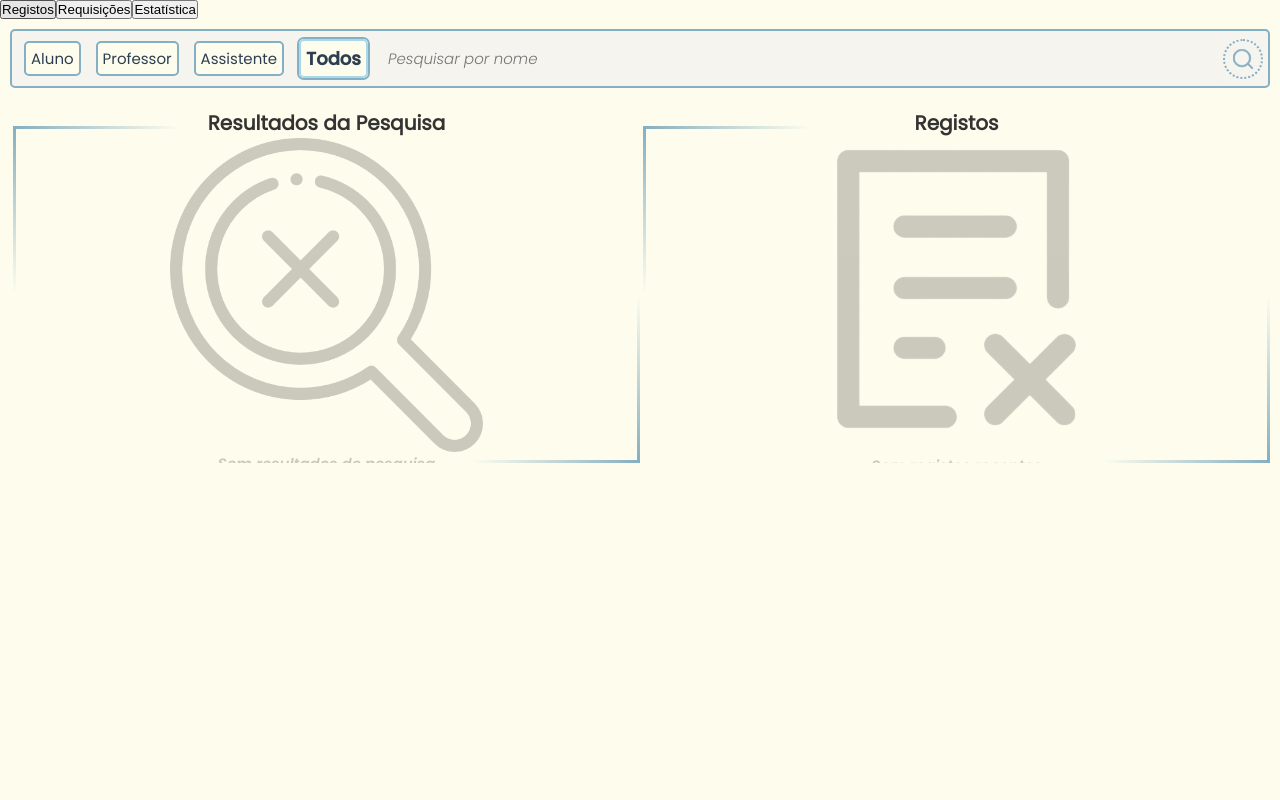
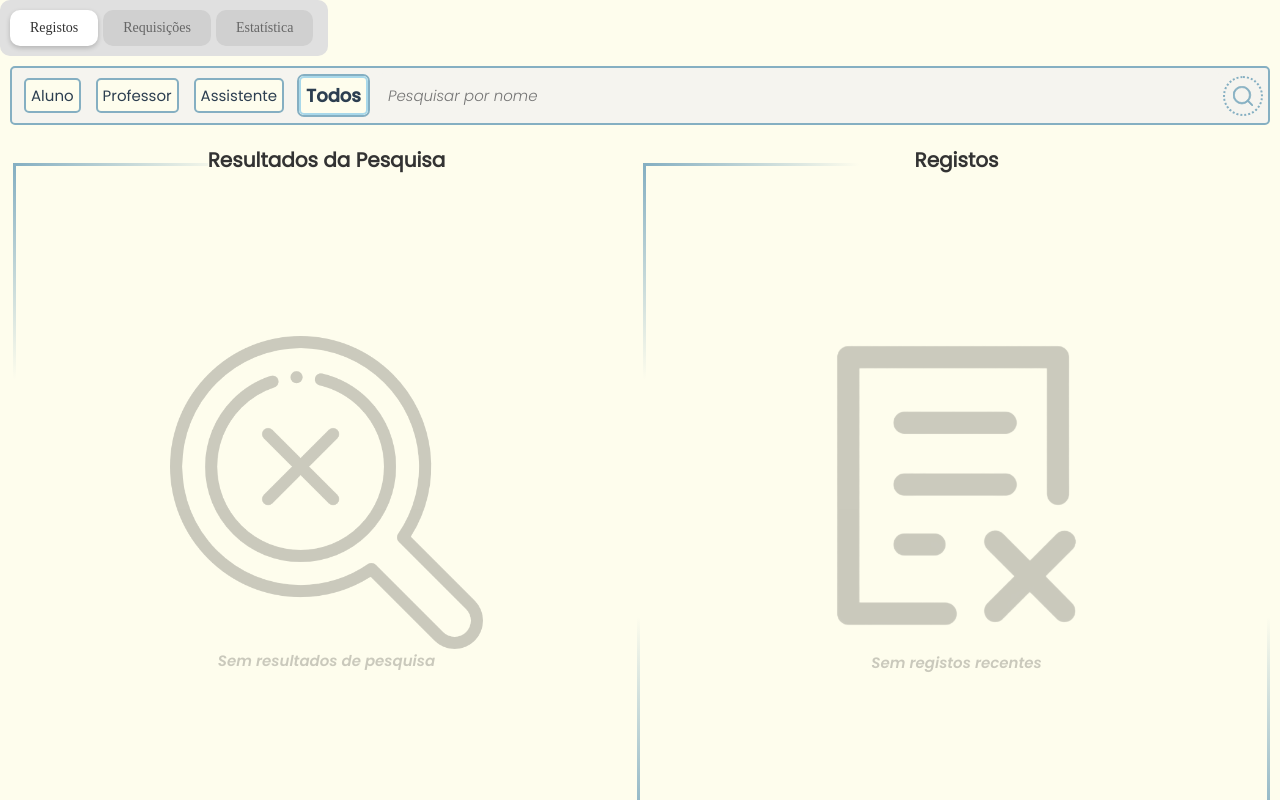
Before and after one commit to dvalnn/library-hub, a React (Vite) app in the folder frontend/: page / in a window 1280 px wide. Built offline with nearby package versions, Linux system fonts and the light colour scheme.

Commit message:
tabs jsx update and DOM agentlist hotfix

```diff
--- a/frontend/src/app/App.jsx
+++ b/frontend/src/app/App.jsx
@@ -4,8 +4,9 @@ import "./css/buttons.css";
 import "./css/dropdown.css";
 import "./css/alerts.css";
 import "./css/loader.css";
+import "./css/tabs.css";
 
-import { act, useState } from "react";
+import { useState } from "react";
 
 import SearchBar from "./searchBar.jsx";
 import MainWindow from "./mainWindow.jsx";
@@ -14,6 +15,7 @@ import Tabs from "./tabs.jsx";
 
 //*MIGUEL:
 //TODO: Implementar TABs
+	//! fazer um css de jeito para as TABs. Arranjar a altura da mainWindow
 //TODO: Fazer um calendário para selecionar os dias
 //TODO: Loader
 //TODO: Fades de Scroll
--- a/frontend/src/app/agentList.jsx
+++ b/frontend/src/app/agentList.jsx
@@ -13,26 +13,46 @@ function AgentList({
 	eventSetters,
 }) {
 	const [elements, setElements] = useState([]);
+
+	// Use useEffect to handle search logic and prevent updates during render
 	useEffect(() => {
 		const { name, filter, search, setSearch } = searchArgs;
 		const [success, warning, error] = eventSetters;
+
+		// Only perform the search if the search flag is true
 		if (!search) return;
+
+		// Reset the search flag
 		setSearch(false);
+
+		// Perform the search and handle success or error
 		performSearch(name, filter)
 			.then((res) => {
 				setElements(res);
+
+				// Show success message if there are results
 				if (res.length) {
 					success(`Encontrados ${res.length} resultados`);
 				}
 			})
 			.catch((err) => {
 				console.error(`error: ${err}`);
-				error(err);
+				error(err); // Show error message
 			});
 	}, [searchArgs, eventSetters]);
 
+	// Use another useEffect to control setShowSubmit based on elements length
+	useEffect(() => {
+		// Toggle the submit button visibility based on whether there are results
+		if (elements.length === 0) {
+			setShowSubmit(false);
+		} else {
+			setShowSubmit(true);
+		}
+	}, [elements, setShowSubmit]);
+
+	// Render no results if elements are empty
 	if (!elements.length) {
-		setShowSubmit(false);
 		return (
 			<ul className="noResults">
 				<img src={notfound} alt="Imagem nenhum item encontrado" />
@@ -41,10 +61,9 @@ function AgentList({
 		);
 	}
 
-	setShowSubmit(true);
+	// Render the results if there are any elements
 	return (
 		<ul className="resultsContainer">
-			{/* <div class="loader" /> */}
 			{elements.map((agent, index) => (
 				<Agent
 					agent={agent}
--- a/frontend/src/app/alert.jsx
+++ b/frontend/src/app/alert.jsx
@@ -2,8 +2,7 @@ import { useEffect, useRef, useState } from "react";
 
 function AlertEvents({ eventText, eventSetters }) {
 	const [setSuccess, setWarning, setError] = eventSetters;
-	const NOTIFICATION_TIME_MS = 5000; // 5 seconds
-
+	const NOTIFICATION_TIME_MS = 2250;
 	const alertTypes = {
 		success: { setter: setSuccess },
 		error: { setter: setError },
--- a/frontend/src/app/css/mainWindow.css
+++ b/frontend/src/app/css/mainWindow.css
@@ -3,7 +3,7 @@
 #mainWindow {
 	display: inline-grid;
 	width: 100%;
-	height: 80%;
+	height: 89vh;
 	grid-template-columns: 1fr 1fr;
 	margin: auto 0 auto 0;
 	padding: 10px;
@@ -18,7 +18,7 @@
 	position: relative;
 	align-items: start;
 	text-align: center;
-	max-height: 89vh;
+	max-height: 86vh;
 	border-inline-start: 3px solid transparent;
 	border-block-start: 3px solid transparent;
 	overflow-y: hidden;
--- a/frontend/src/app/css/searchBar.css
+++ b/frontend/src/app/css/searchBar.css
@@ -84,10 +84,6 @@
 	height: 3em;
 }
 
-#searchBar .sBarBtn:active {
-	transform: scale(1);
-}
-
 #searchBar .sBarBtn svg {
 	width: 1.5em;
 	height: 1.5em;
@@ -104,6 +100,10 @@
 	transform: scale(1.1);
 }
 
+#searchBar .sBarBtn:active {
+	transform: scale(1);
+}
+
 #searchBar .sBarBtn:hover>svg path {
 	fill: white;
 	stroke: white;
--- /dev/null
+++ b/frontend/src/app/css/tabs.css
@@ -0,0 +1,41 @@
+@import url(./fontsColor.css);
+
+/* General Container Styling */
+.tab-container {
+    display: flex;
+    justify-content: flex-start;
+    align-items: center;
+    background-color: #e0e0e0;
+    padding: 10px;
+    border-radius: 10px;
+    width: fit-content;
+}
+
+/* Hide Radio Inputs */
+.tabRadio {
+    display: none;
+}
+
+/* Tab Label Styling */
+.tabLabel {
+    padding: 10px 20px;
+    background-color: #d0d0d0;
+    color: #666;
+    font-size: 14px;
+    border-radius: 10px;
+    margin-right: 5px;
+    cursor: pointer;
+    transition: background-color 0.3s, color 0.3s;
+}
+
+/* Active Tab Styling */
+.tabRadio:checked + .tabLabel {
+    background-color: #ffffff;
+    color: #333;
+    box-shadow: 0px 2px 5px rgba(0, 0, 0, 0.2);
+}
+
+/* Hover Effect */
+.tabLabel:hover {
+    background-color: #c0c0c0;
+}
--- a/frontend/src/app/tabs.jsx
+++ b/frontend/src/app/tabs.jsx
@@ -5,27 +5,33 @@ export default function Tabs({ activeTab, setActiveTab }) {
     };
 
     return (
-        <div className="tabs-navigation" >
-            <button
-                className={`tabBtn ${activeTab === "regists" ? "active" : ""}`}
+        <div className="tab-container" >
+            <input
+                type="radio"
+                id="regists"
+                className="tabRadio"
                 onClick={() => handleTabClick("regists")}
-            >
-                <span>Registos</span>
-            </button>
+                checked = {activeTab==="regists"}
+            />
+            <label className="tabLabel" for="regists">Registos</label>
 
-            <button
-                className={`tabBtn ${activeTab === "requests" ? "active" : ""}`}
+            <input
+                type="radio"
+                id="requests"
+                className="tabRadio"
                 onClick={() => handleTabClick("requests")}
-            >
-                <span>Requisições</span>
-            </button>
+                checked = {activeTab==="requests"}
+            />
+            <label className="tabLabel" for="requests">Requisições</label>
 
-            <button
-                className={`tabBtn ${activeTab === "stats" ? "active" : ""}`}
+            <input
+                type="radio"
+                id="stats"
+                className="tabRadio"
                 onClick={() => handleTabClick("stats")}
-            >
-                <span>Estatística</span>
-            </button>
+                checked = {activeTab==="stats"}
+            />
+            <label className="tabLabel" for="stats">Estatística</label>
         </div>
     );
 }
```
